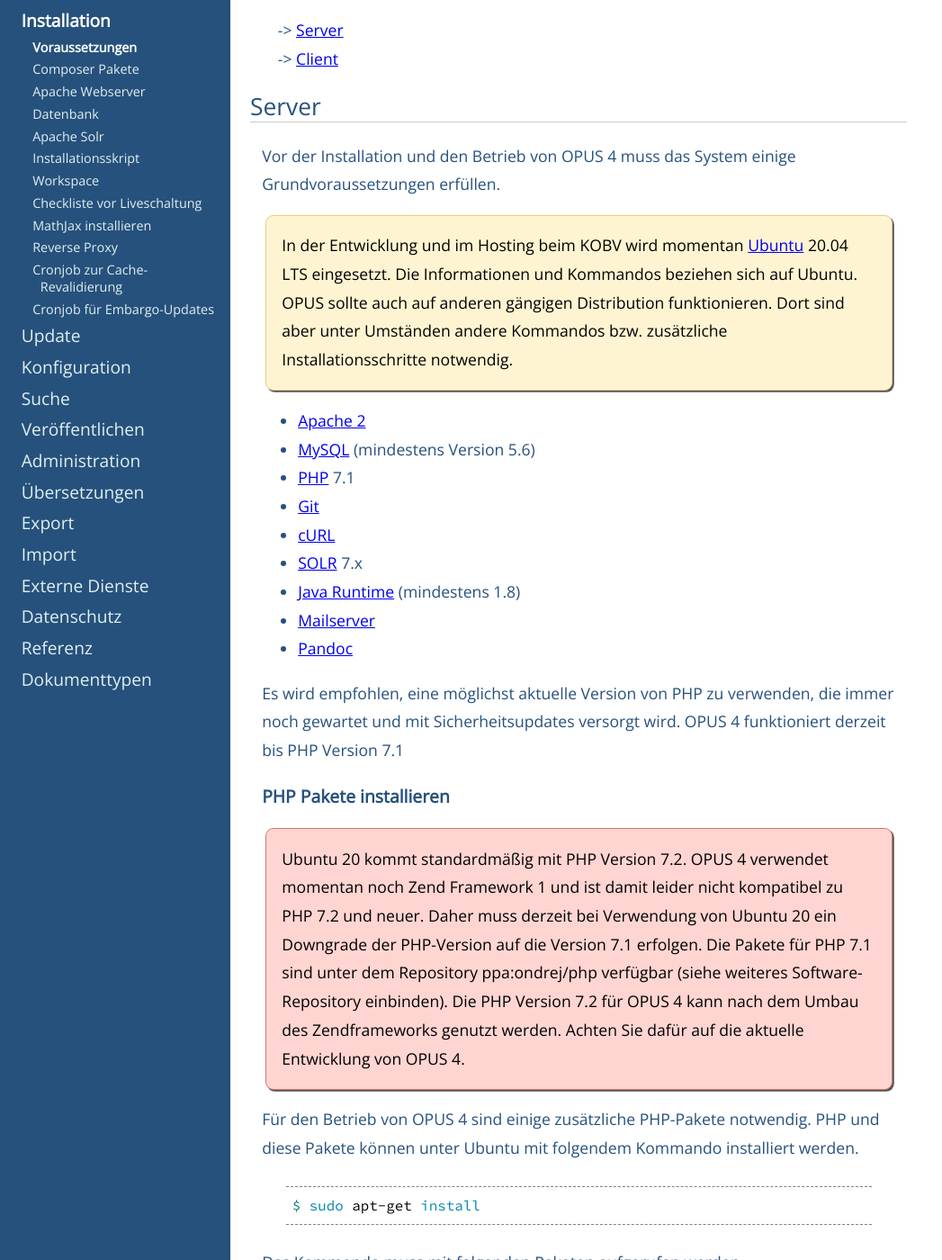
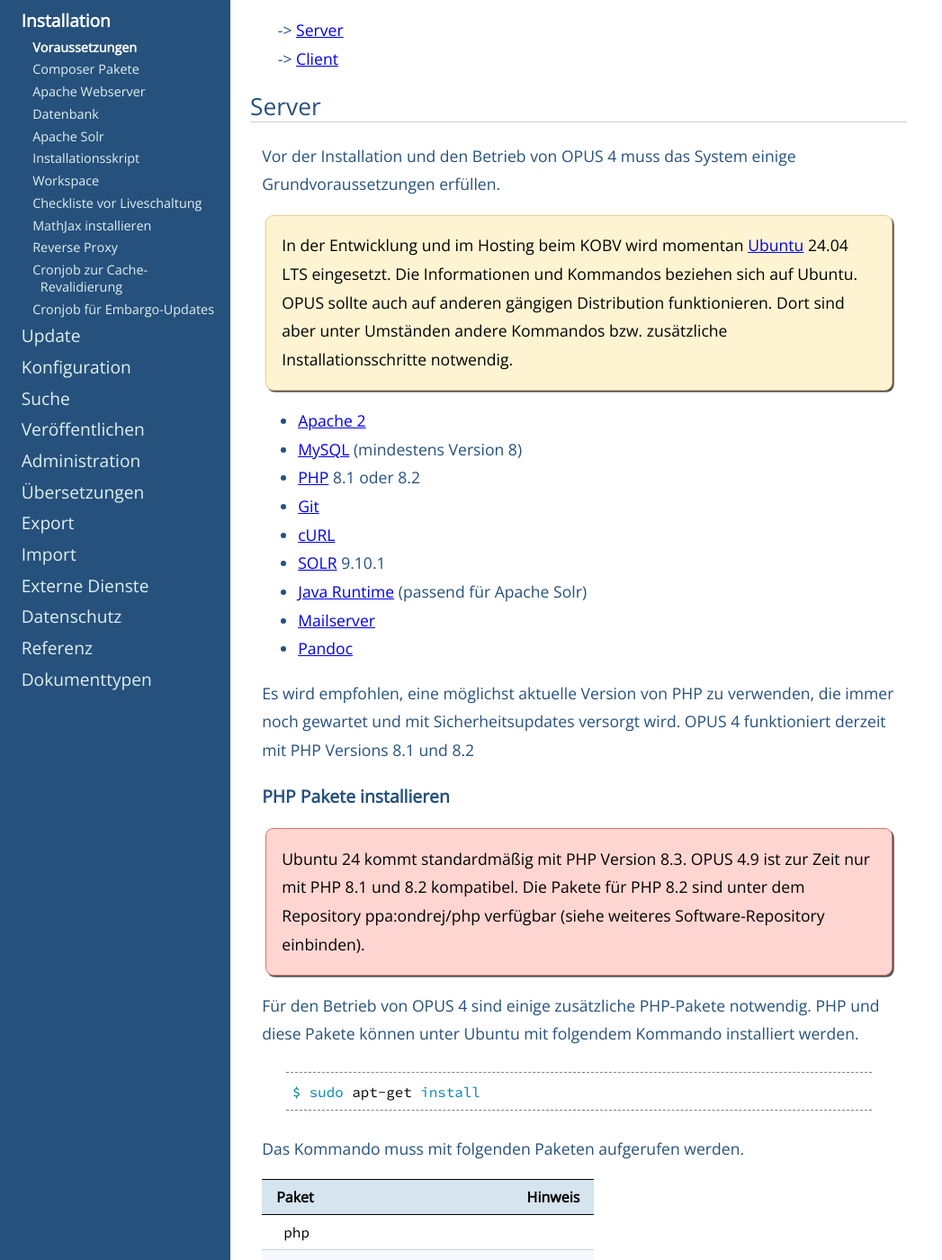
Before and after one commit to OPUS4/userdoc, a Jekyll site: the page built from installation/requirements.md, in a window 1280 px wide and 1400 px high, scrolled down 226 px. Shown: the whole window at 90% size, without its empty margins (0-1047 px from the left). Built offline with Jekyll 4.4.1, drawn with Linux system fonts in a browser that asks for light colours; some of the changed text lies outside the part shown.

Commit message:
#130 Updated PHP versions in requirements

```diff
--- a/installation/requirements.md
+++ b/installation/requirements.md
@@ -16,34 +16,32 @@ Hier sind die grundlegenden Voraussetzungen für einen OPUS 4 Server und die Cli
 Vor der Installation und den Betrieb von OPUS 4 muss das System einige Grundvoraussetzungen erfüllen.
 
 <p class="note" markdown="1">
-In der Entwicklung und im Hosting beim KOBV wird momentan [Ubuntu](http://www.ubuntu.com/) 20.04 LTS eingesetzt. Die
+In der Entwicklung und im Hosting beim KOBV wird momentan [Ubuntu](http://www.ubuntu.com/) 24.04 LTS eingesetzt. Die
 Informationen und Kommandos beziehen sich auf Ubuntu. OPUS sollte auch auf anderen gängigen Distribution funktionieren.
 Dort sind aber unter Umständen andere Kommandos bzw. zusätzliche Installationsschritte notwendig.
 </p>
 
 * [Apache 2]({{ site.baseurl }}/installation/apache.html)
-* [MySQL](https://www.mysql.com/) (mindestens Version 5.6)
-* [PHP](http://php.net/) 7.1
+* [MySQL](https://www.mysql.com/) (mindestens Version 8)
+* [PHP](http://php.net/) 8.1 oder 8.2
 * [Git](https://git-scm.com/)
 * [cURL](https://curl.haxx.se/)
-* [SOLR](https://solr.apache.org/) 7.x
-* [Java Runtime](#java-runtime) (mindestens 1.8)
+* [SOLR](https://solr.apache.org/) 9.10.1
+* [Java Runtime](#java-runtime) (passend für Apache Solr)
 * [Mailserver](#mailserver)
 * [Pandoc](#pandoc)
 
-Es wird empfohlen, eine möglichst aktuelle Version von PHP zu verwenden, die immer noch gewartet und mit
-Sicherheitsupdates versorgt wird. OPUS 4 funktioniert derzeit bis PHP Version 7.1
+Es wird empfohlen, eine möglichst aktuelle Version von PHP zu verwenden, die
+immer noch gewartet und mit Sicherheitsupdates versorgt wird. OPUS 4
+funktioniert derzeit mit PHP Versions 8.1 und 8.2
 
 
 ### PHP Pakete installieren
 
 <p class="warning" markdown="1">
-Ubuntu 20 kommt standardmäßig mit PHP Version 7.2. OPUS 4 verwendet momentan noch Zend Framework 1 und ist damit leider nicht kompatibel zu PHP 7.2 und neuer.
-Daher muss derzeit bei Verwendung von Ubuntu 20 ein Downgrade der PHP-Version auf die Version 7.1 erfolgen.
-Die Pakete für PHP 7.1 sind unter dem Repository ppa:ondrej/php verfügbar (siehe weiteres Software-Repository einbinden).
-
-Die PHP Version 7.2 für OPUS 4 kann nach dem Umbau des Zendframeworks genutzt werden.
-Achten Sie dafür auf die aktuelle Entwicklung von OPUS 4.
+Ubuntu 24 kommt standardmäßig mit PHP Version 8.3. OPUS 4.9 ist zur Zeit nur
+mit PHP 8.1 und 8.2 kompatibel. Die Pakete für PHP 8.2 sind unter dem
+Repository ppa:ondrej/php verfügbar (siehe weiteres Software-Repository einbinden).
 </p>
 
 Für den Betrieb von OPUS 4 sind einige zusätzliche PHP-Pakete notwendig. PHP und diese Pakete können unter Ubuntu
@@ -88,11 +86,11 @@ $ sudo apt-get update
 {% endhighlight %}
 
 <p class="note" markdown="1">
-Die Namen der Pakete sind mitunter mit einer Versionsnummer versehen. Für die PHP-Version 7.1 z.B. `php7.1-curl`.
+Die Namen der Pakete sind mitunter mit einer Versionsnummer versehen. Für die PHP-Version 8.2 z.B. `php8.2-curl`.
 </p>
 
 {% highlight bash %}
-$ sudo apt-get install php7.1-curl
+$ sudo apt-get install php8.2-curl
 {% endhighlight %}
 
 <p class="warning" markdown="1">
@@ -137,7 +135,7 @@ $ sudo apt-get install openjdk-8-jdk
 <p class="note" markdown="1">
 Java wird für den Betrieb von [Apache Solr][SOLR] benötigt. Abhängig von der Solr Version kann es unterschiedliche
 Mindestanforderungen an das verwendete Java Runtime Environment geben. Siehe z.B.
-[System Requirements for Solr 7.7.2](https://solr.apache.org/docs/7_7_2/SYSTEM_REQUIREMENTS.html).
+[System Requirements for Solr 9.10.1](https://solr.apache.org/docs/9_10_1/SYSTEM_REQUIREMENTS.html).
 </p>
 
 ### Mailserver
```
